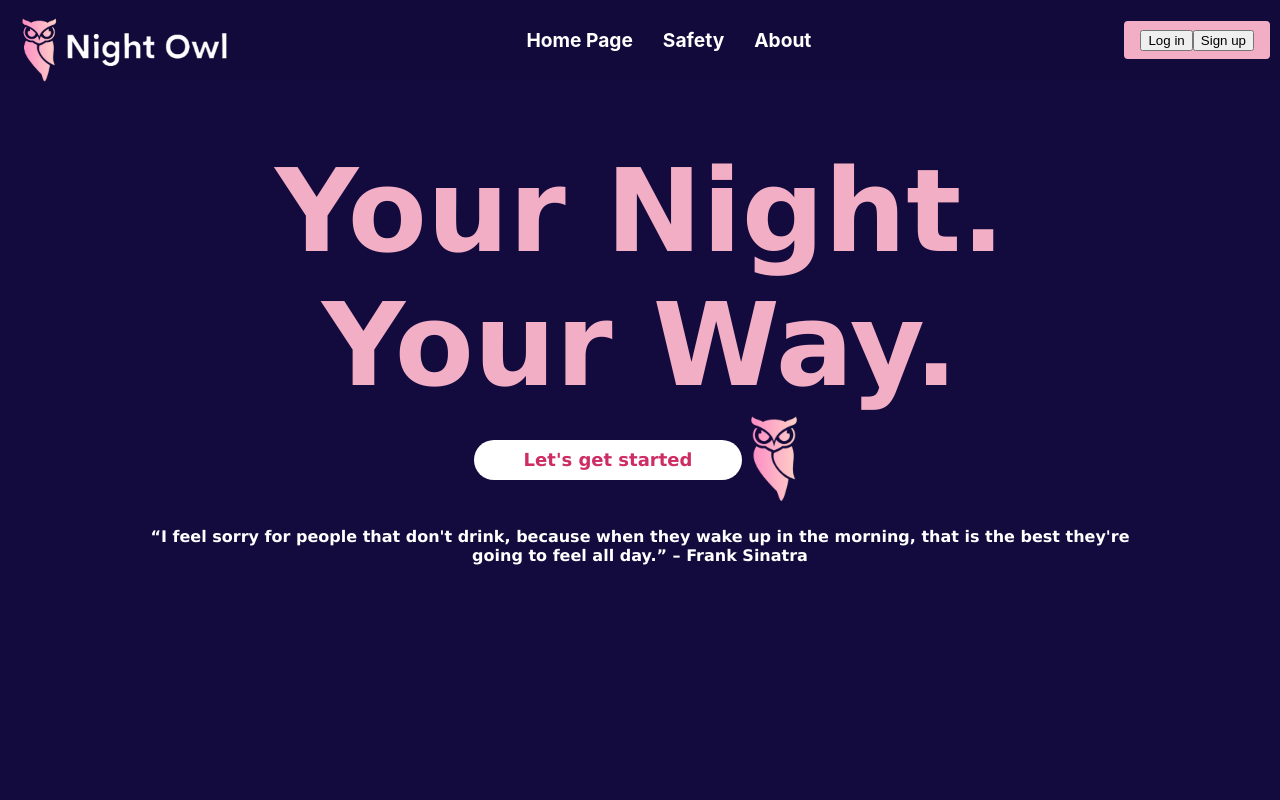
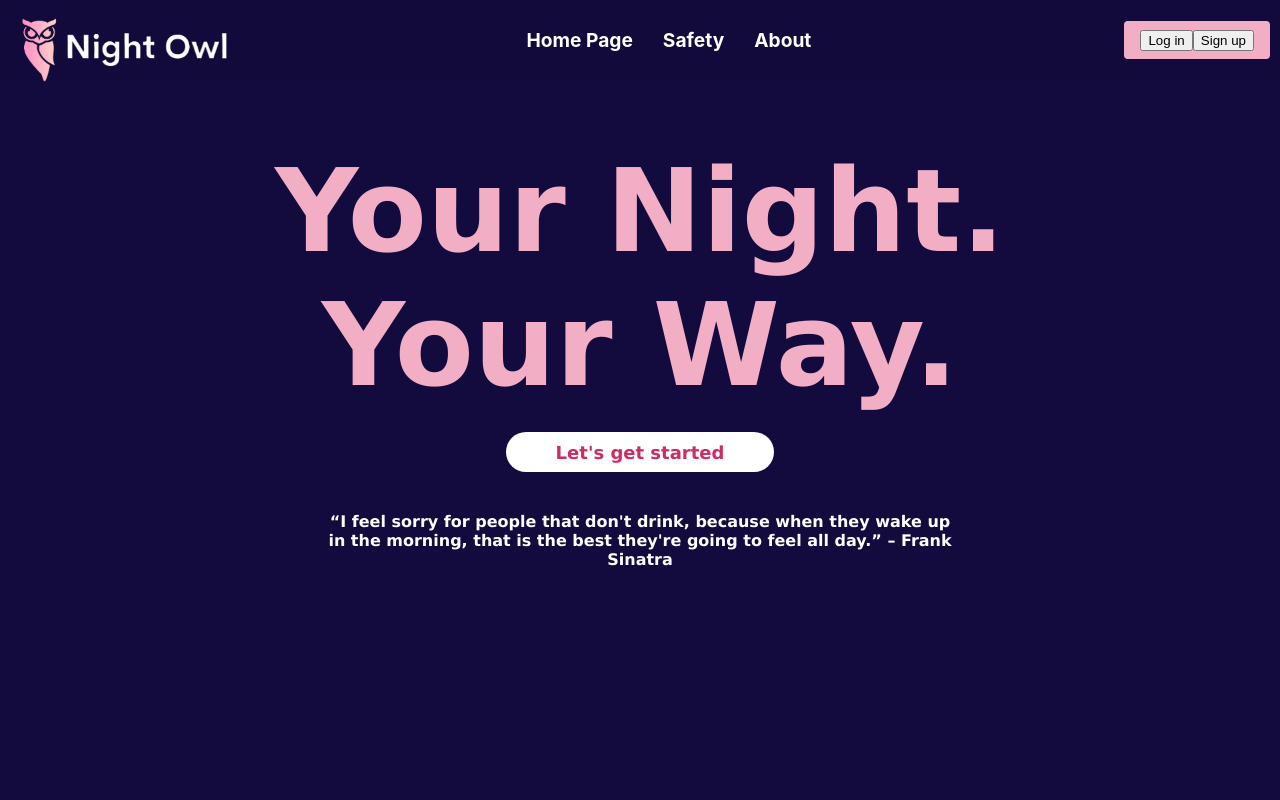
Before and after one commit to EmaleeSoto/night-owl, a React (Create React App) app in the folder front-end/: page / in a window 1280 px wide. Shown: the top 800 px of the page. Built offline with nearby package versions, Linux system fonts and the light colour scheme; no server answers.

Commit message:
Removed logo and made quote thinner on home page

```diff
--- a/front-end/src/pages/Home.js
+++ b/front-end/src/pages/Home.js
@@ -24,12 +24,6 @@ const Home = () => {
                 </button>
               </Link>
             </div>
-
-            <img
-              className="home__splashImage"
-              src={require("../assets/owlLogo.png")}
-              alt="Group of people partying"
-            />
           </div>
 
           <h4 className="home__quote">
--- a/front-end/src/pages/Home.scss
+++ b/front-end/src/pages/Home.scss
@@ -30,7 +30,7 @@
 
     &__quote {
         color: $snow_white;
-        width: 80%;
+        width: 50%;
         margin: auto;
         margin-top: 20px;
     }
@@ -68,6 +68,7 @@
     &__startButton {
         display: flex;
         background-color: $snow_white;
+        margin: 20px 0px 20px 0px;
         border-radius: 20px;
         border: none;
         height: 3em;
@@ -75,7 +76,6 @@
         overflow: visible;
         padding: 20px 40px;
         align-items: center;
-        margin: auto;
         cursor: pointer;
         span {
             font-size: large;
```
